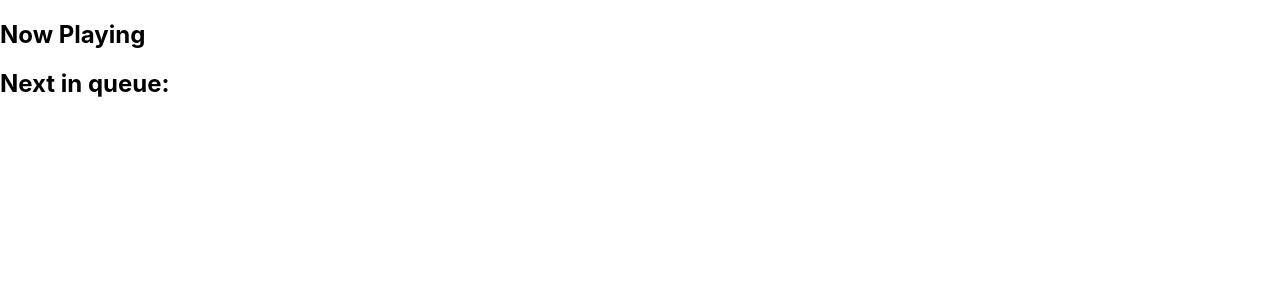
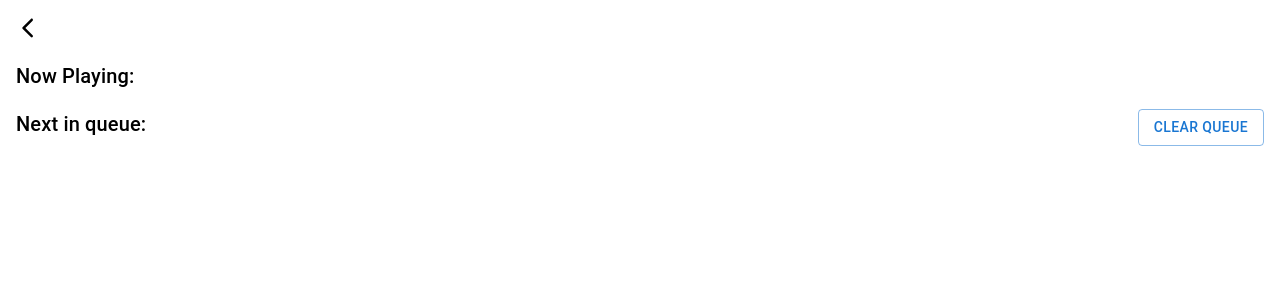
Before and after one commit to chinduja-net/Ljudio-group5, a React (Vite) app in the folder Frontend/: page /queueViewer in a window 1280 px wide. Shown: the top 300 px of the page. Built offline with nearby package versions, Linux system fonts and the light colour scheme.

Commit message:
run npm install!, added changeQ,clearQ ,prevButton

```diff
--- a/Frontend/package.json
+++ b/Frontend/package.json
@@ -13,6 +13,7 @@
     "@mui/material": "^5.0.0",
     "nanoid": "^3.1.25",
     "react": "^17.0.0",
+    "react-beautiful-dnd": "^13.1.0",
     "react-dom": "^17.0.0",
     "react-icons": "^4.2.0",
     "react-router-dom": "^5.2.1"
--- a/Frontend/src/components/MiniPlayer.jsx
+++ b/Frontend/src/components/MiniPlayer.jsx
@@ -1,23 +1,29 @@
-import React, { useRef, useContext, useState } from 'react';
-import { useLocation, useHistory } from 'react-router-dom';
-import Player from '../components/Player';
-import { SearchContext } from '../context/SongProvider';
+import React, { useRef, useContext, useState } from "react";
+import { useLocation, useHistory } from "react-router-dom";
+import Player from "../components/Player";
+import { SearchContext } from "../context/SongProvider";
 
-import SkipNextIcon from '@mui/icons-material/SkipNext';
-import SkipPreviousIcon from '@mui/icons-material/SkipPrevious';
-import PlayArrowIcon from '@mui/icons-material/PlayArrow';
-import PauseIcon from '@mui/icons-material/Pause';
-import VolumeOffIcon from '@mui/icons-material/VolumeOff';
-import VolumeUpIcon from '@mui/icons-material/VolumeUp';
-import { AppBar, Toolbar } from '@mui/material';
-import ListIcon from '@mui/icons-material/List';
+import SkipNextIcon from "@mui/icons-material/SkipNext";
+import SkipPreviousIcon from "@mui/icons-material/SkipPrevious";
+import PlayArrowIcon from "@mui/icons-material/PlayArrow";
+import PauseIcon from "@mui/icons-material/Pause";
+import VolumeOffIcon from "@mui/icons-material/VolumeOff";
+import VolumeUpIcon from "@mui/icons-material/VolumeUp";
+import { AppBar, Toolbar } from "@mui/material";
+import ListIcon from "@mui/icons-material/List";
 
 function MiniPlayer() {
   const location = useLocation();
   const history = useHistory();
   const player = useRef();
-  const { currentSong, queueSongs, shiftQueue, setCurrentSong } =
-    useContext(SearchContext);
+  const {
+    currentSong,
+    queueSongs,
+    shiftQueue,
+    setCurrentSong,
+    popPlayedSongs,
+    playedSongs,
+  } = useContext(SearchContext);
 
   // 2 states, 1 checking for if its playing or paused and the other checks for audio / no audio
   const [playingState, setPlayingState] = useState(true);
@@ -35,7 +41,7 @@ function MiniPlayer() {
 
   function playNextSong() {
     // Plays next song from queueSongs
-    console.log('log of queued songs inside playNext func', queueSongs);
+    console.log("log of queued songs inside playNext func", queueSongs);
     if (queueSongs[0]) {
       let videoId = queueSongs[0].videoId;
       player.current.loadVideoById(videoId);
@@ -44,6 +50,18 @@ function MiniPlayer() {
       // updates
       setCurrentSong(queueSongs[0]);
       shiftQueue();
+    }
+  }
+
+  function playPrevSong() {
+    //plays last song in playedSongs array and pops last element
+    if (playedSongs) {
+      let videoId = playedSongs.at(-1).videoId;
+      player.current.loadVideoById(videoId);
+      player.current.playVideo();
+      setPlayingState(true);
+      setCurrentSong(playedSongs.at(-1));
+      popPlayedSongs();
     }
   }
 
@@ -71,34 +89,34 @@ function MiniPlayer() {
   // Toggles between playing and pauseing player
   function toggleVidBtn() {
     playingState ? pauseVid() : playVid();
-    console.log('player state', playingState);
+    console.log("player state", playingState);
   }
 
   function toggleAudio() {
     audioState ? muteAudio() : unmuteAudio();
-    console.log('audio state', audioState);
+    console.log("audio state", audioState);
   }
 
   // Checks if user clicked ON miniplayer
   function miniPlayerClickHandler(e) {
-    if (e.target.classList.contains('miniPlayerClick')) {
-      history.push('/playerPage');
+    if (e.target.classList.contains("miniPlayerClick")) {
+      history.push("/playerPage");
     }
   }
 
   return (
     // Checks if we are on playerPage and if so it renders out playerPage DOM
     currentSong ? (
-      location.pathname === '/playerPage' ? (
-        <div style={{ width: '200px', height: '200px' }}>
+      location.pathname === "/playerPage" ? (
+        <div style={{ width: "200px", height: "200px" }}>
           <Player onLoad={onPlayerLoad} />
           <img
             src={currentSong.thumbnails[1].url}
             alt="Song tumbnail"
             style={{
-              width: '120px',
-              height: '120px',
-              borderRadius: '50%',
+              width: "120px",
+              height: "120px",
+              borderRadius: "50%",
             }}
           />
           <h1>{currentSong.name}</h1>
@@ -119,7 +137,7 @@ function MiniPlayer() {
           </button>
           <button
             onClick={() => {
-              history.push('/queueViewer');
+              history.push("/queueViewer");
             }}
           >
             <ListIcon />
@@ -131,7 +149,7 @@ function MiniPlayer() {
           className={`miniPlayerClick`}
           onClick={miniPlayerClickHandler}
           sx={{
-            top: 'auto',
+            top: "auto",
             bottom: 0,
           }}
         >
@@ -142,13 +160,13 @@ function MiniPlayer() {
               src={currentSong.thumbnails[0].url}
               alt="Song tumbnail"
               style={{
-                width: '120px',
-                height: '120px',
-                borderRadius: '50%',
+                width: "120px",
+                height: "120px",
+                borderRadius: "50%",
               }}
             />
             <h1 className="miniPlayerClick">{currentSong.name}</h1>
-            <button>
+            <button onClick={playPrevSong}>
               <SkipPreviousIcon />
             </button>
 
--- a/Frontend/src/context/SongProvider.jsx
+++ b/Frontend/src/context/SongProvider.jsx
@@ -1,4 +1,4 @@
-import React, { createContext, useState } from 'react';
+import React, { createContext, useState } from "react";
 
 export const SearchContext = createContext();
 
@@ -9,6 +9,7 @@ export default function SongProvider(props) {
   const [currentArtist, setCurrentArtist] = useState();
   const [songDetail, setSongDetail] = useState({});
   const [queueSongs, setQueueSongs] = useState([]);
+  const [playedSongs, setPlayedSongs] = useState([]);
 
   // ? next in queue view
   // ? next from: playlist/album view
@@ -19,10 +20,29 @@ export default function SongProvider(props) {
     setQueueSongs([...queueSongs, newObj]);
   }
 
+  function clearQueueSongs() {
+    setQueueSongs([]);
+  }
+
+  function changeQueueSongs(props) {
+    const newArr = queueSongs;
+    newArr.splice(0, newArr.length, ...props);
+    setQueueSongs(newArr);
+  }
+
   function shiftQueue() {
     const newArr = queueSongs;
-    newArr.shift();
+    const shiftedSong = newArr.shift();
     setQueueSongs(newArr);
+
+    setPlayedSongs([...playedSongs, shiftedSong]);
+    console.log(playedSongs);
+  }
+
+  function popPlayedSongs() {
+    const newArr = playedSongs;
+    newArr.pop();
+    setPlayedSongs(newArr);
   }
 
   return (
@@ -41,6 +61,12 @@ export default function SongProvider(props) {
         queueSongs,
         addObjToArray,
         shiftQueue,
+        clearQueueSongs,
+        changeQueueSongs,
+        setQueueSongs,
+        popPlayedSongs,
+        playedSongs,
+        setPlayedSongs,
       }}
     >
       {props.children}
--- a/Frontend/src/routes/QueueViewer.jsx
+++ b/Frontend/src/routes/QueueViewer.jsx
@@ -1,47 +1,130 @@
 import React, { useContext } from "react";
+import { useHistory } from "react-router-dom";
+import { DragDropContext, Droppable, Draggable } from "react-beautiful-dnd";
+import "../styles/queueViewer.css";
+
+import Button from "@mui/material/Button";
+import MoreVertRoundedIcon from "@mui/icons-material/MoreVertRounded";
+import Typography from "@mui/material/Typography";
+import ArrowBackIosRoundedIcon from "@mui/icons-material/ArrowBackIosRounded";
 
 import { SearchContext } from "../context/SongProvider";
 
 function QueueViewer() {
-  const { currentSong, queueSongs } = useContext(SearchContext);
+  const history = useHistory();
+
+  const {
+    currentSong,
+    queueSongs,
+    clearQueueSongs,
+    changeQueueSongs,
+    setQueueSongs,
+  } = useContext(SearchContext);
+
+  // checks "droparea" , orders and stores it in a new arr passed into setQueue, runs when item is dropped in list
+  function handleOnDragEnd(result) {
+    if (!result.destination) return; //
+
+    const items = Array.from(queueSongs);
+    const [reorderedItem] = items.splice(result.source.index, 1);
+    items.splice(result.destination.index, 0, reorderedItem);
+
+    setQueueSongs(items);
+    setTimeout(() => {
+      changeQueueSongs(items);
+    }, 1000);
+  }
 
   return (
-    <div>
-      {/* <button className={hideBtn}>Icon</button> */}
-      <h2>Now Playing</h2>
+    <>
+      <div className="top-container">
+        <button
+          onClick={() => {
+            history.goBack();
+          }}
+        >
+          <ArrowBackIosRoundedIcon />
+        </button>
+      </div>
+      <div className="np-container">
+        <Typography variant="h6" gutterBottom component="div">
+          Now Playing:
+        </Typography>
         {currentSong ? (
           <div className="currentSong">
             <img src={currentSong.thumbnails[1].url} alt="song thumbnail" />
             <div>
-            <h3>{currentSong.name}</h3>
-            <h4>{currentSong.artist.name}</h4>
+              <Typography variant="subtitle1" gutterBottom component="div">
+                {currentSong.name}
+              </Typography>
+              <Typography variant="subtitle2" gutterBottom component="div">
+                {currentSong.artist.browseId}
+              </Typography>
             </div>
           </div>
         ) : null}
-
-      <div>
-        <h2>Next in queue:</h2>
       </div>
 
+      <div className="niq-container">
+        <Typography variant="h6" gutterBottom component="div">
+          Next in queue:
+        </Typography>
+        <Button variant="outlined" onClick={clearQueueSongs}>
+          Clear Queue
+        </Button>
+      </div>
+      <DragDropContext onDragEnd={handleOnDragEnd}>
+        <Droppable droppableId="songs">
           {queueSongs
-        ? queueSongs.map((obj, index) => {
+            ? (provided) => (
+                <ul
+                  className="songs"
+                  {...provided.droppableProps}
+                  {...provided.droppableProps}
+                  ref={provided.innerRef}
+                >
+                  {queueSongs.map(({ id, name, thumbnails, artist }, index) => {
                     return (
-              // Adds id and index so if the same song is added several times the key prop still works
-              <div key={`${obj.id} ${index}`} className="queueListContainer">
-                <div className="">
-                  <h3>{obj.name}</h3>
-                  <p>{obj.artist.name}</p>
+                      <Draggable key={id} draggableId={id} index={index}>
+                        {(provided) => (
+                          <li
+                            ref={provided.innerRef}
+                            {...provided.draggableProps}
+                            {...provided.dragHandleProps}
+                          >
+                            <div className="songs-thumb">
+                              <img
+                                src={thumbnails[0].url}
+                                alt={`${name} THumb`}
+                              />
                             </div>
-              </div>
+                            <Typography
+                              variant="subtitle1"
+                              gutterBottom
+                              component="div"
+                            >
+                              {name}
+                              {artist.browseId}
+                            </Typography>
+                            <button>
+                              <MoreVertRoundedIcon />
+                            </button>
+                          </li>
+                        )}
+                      </Draggable>
                     );
-          })
+                  })}
+                  {provided.placeholder}
+                </ul>
+              )
             : null}
-
+        </Droppable>
+      </DragDropContext>
       {/* <h2>Next from: Playlist</h2>
 			<div className="songListContainer">
 				<div className=""></div>
 			</div>*/}
-    </div>
+    </>
   );
 }
 
--- /dev/null
+++ b/Frontend/src/styles/queueViewer.css
@@ -0,0 +1,63 @@
+
+
+.songs {
+  list-style: none;
+  padding-left: 0;
+}
+
+.songs li {
+  display: flex;
+  align-items: center;
+  justify-content: space-between;
+  border: solid 2px #d0d0d0;
+  border-radius: .2em;
+  padding: .5em .8em .5em .5em;
+  margin: 1em;
+
+}
+
+.songs p {
+
+  font-weight: bold;
+  margin: 0 5px;
+}
+
+.songs-thumb {
+  display: flex;
+  flex-direction: row;
+  width: 2em;
+  height: 2em;
+
+
+}
+
+.songs-thumb img {
+
+  width: 100%;
+  height: auto;
+}
+
+button {
+  background: none;
+	color: inherit;
+	border: none;
+	padding: 0;
+	font: inherit;
+	cursor: pointer;
+	outline: inherit;
+
+}
+
+.top-container {
+  margin: 1em;
+}
+.np-container {
+  margin: 1em
+}
+.niq-container {
+  margin: 1em;
+  display : flex;
+  flex-direction: row;
+  justify-content: space-between;
+  align-items: center;
+}
```
Also changed, not shown: Frontend/src/routes/SearchResults.jsx (+24 -21 lines), 1 other file (tests, documents, lock files or other folders). Lines whose indentation alone changed are shown as unchanged.
